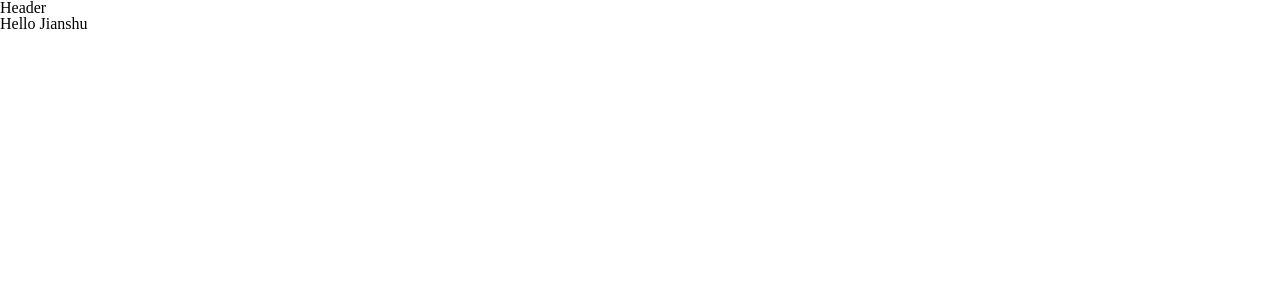
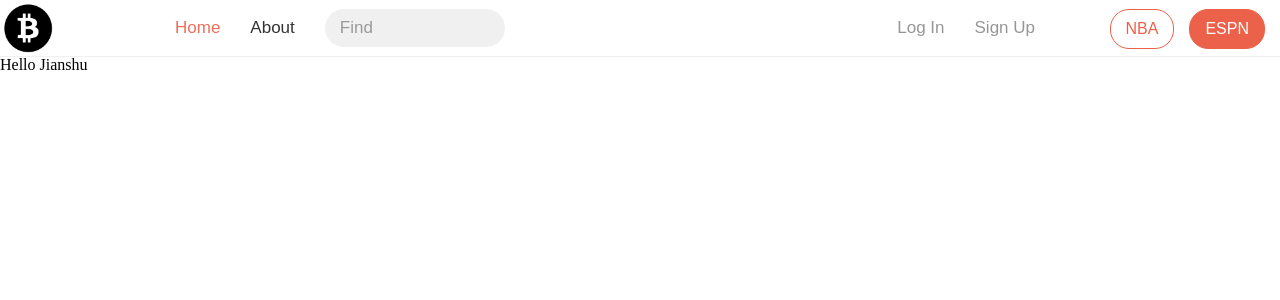
Before and after one commit to excelstudior/js, a React app: page / in a window 1280 px wide. Shown: the top 300 px of the page. Built offline with nearby package versions, Linux system fonts and the light colour scheme; the HTML template or start-up script is replaced by a standard one.

Commit message:
Add some style on header nav bar

```diff
--- a/src/common/header/index.js
+++ b/src/common/header/index.js
@@ -1,9 +1,26 @@
-import React, { Component } from 'react';
+import React, { Component,Fragment } from 'react';
+import {HeaderWrapper,Logo,Nav,NavItem,NavSearch,ShortCutDiv,ShortCut} from './style'
 class Header extends Component {
     state = {  }
     render() {
         return (
-            <div>Header</div>
+
+                <HeaderWrapper>
+                    <Logo/>
+                    <Nav>
+                        <NavItem className='left active'>Home</NavItem>
+                        <NavItem className='left'>About</NavItem>
+                        <NavItem className='right'>Sign Up</NavItem>
+                        <NavItem className='right'>Log In</NavItem>
+                        <NavSearch></NavSearch>
+                    </Nav>
+                    <ShortCutDiv>
+                        <ShortCut className='espn'>ESPN</ShortCut>
+                        <ShortCut className='nba'>NBA</ShortCut>
+                    </ShortCutDiv>
+                </HeaderWrapper>
+
+
          )
     }
 }
--- /dev/null
+++ b/src/common/header/style.js
@@ -0,0 +1,69 @@
+import styled from 'styled-components';
+import bitcoin50 from '../../../public/img/bitcoin_50.png';
+export const HeaderWrapper=styled.div`
+        position:relative;
+        height:56px;
+        font-family:Arial, Helvetica, sans-serif;
+        border-bottom:1px solid #f0f0f0;
+        `;
+export const Logo=styled.a.attrs({
+    href:'./'
+})`
+    position:absolute;
+    top:0;
+    left:0;
+    display:block;
+    width:100px;
+    height:56px;
+    background:url(${bitcoin50});
+    background-repeat:no-repeat;
+    background-size:contain;
+`;
+export const Nav=styled.div`
+    width:960px;padding-right:70px;box-sizing:border-box;
+    height:100%;
+    margin:0 auto;
+`;
+export const NavItem=styled.div`
+    line-height:56px;
+    padding:0px 15px;
+    font-size:17px;
+    color:#333;
+    &.left{float:left;}
+    &.right{float:right;color:#969696}
+    &.active{color:#ea6f5a}
+
+`
+export const NavSearch=styled.input.attrs({
+    placeholder:'Find'
+})`
+    width:180px;padding:0px 15px;box-sizing:border-box;
+    height:38px;
+    border:none;
+    outline:none;
+    border-radius:19px;
+    margin-top:9px;
+    margin-left:15px;
+    background:#f0f0f0;
+    font-size:17px;
+    &::placeholder{
+        color:#999;
+    }
+`
+export const ShortCutDiv=styled.div`
+    position:absolute;
+    right:0;
+    top:0;
+    height:56px;
+`;
+export const ShortCut=styled.div`
+    float:right;
+    line-height:38px;
+    margin-top:9px;
+    margin-right:15px;
+    padding:0px 15px;
+    border-radius:19px;
+    border:1px solid #ec6149;
+    &.nba{color:#ec6149;}
+    &.espn{color:#fff;background:#ec6149}
+`
```
Also changed, not shown: public/img/bitcoin.png (added), public/img/bitcoin_50.png (added).
